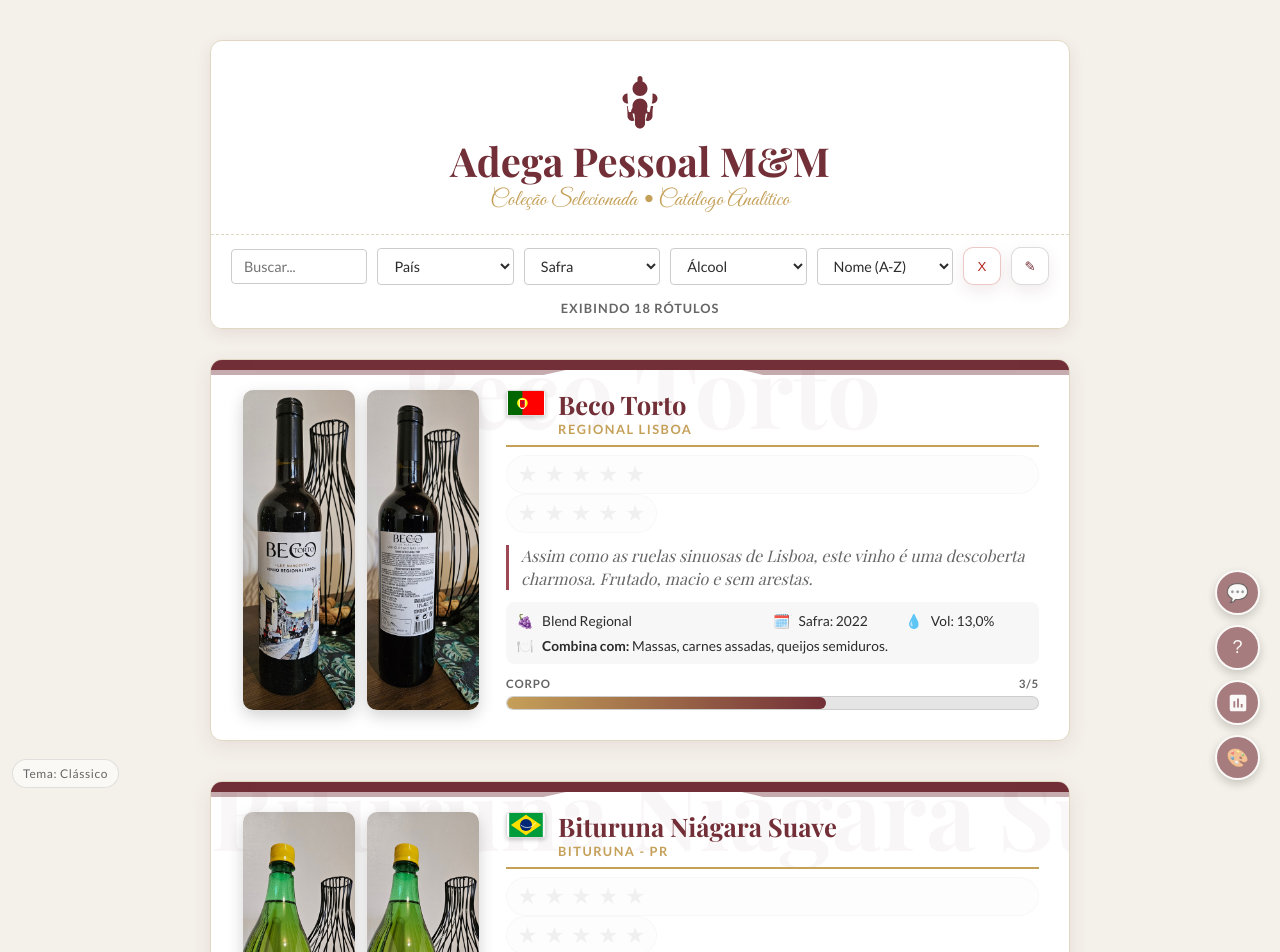
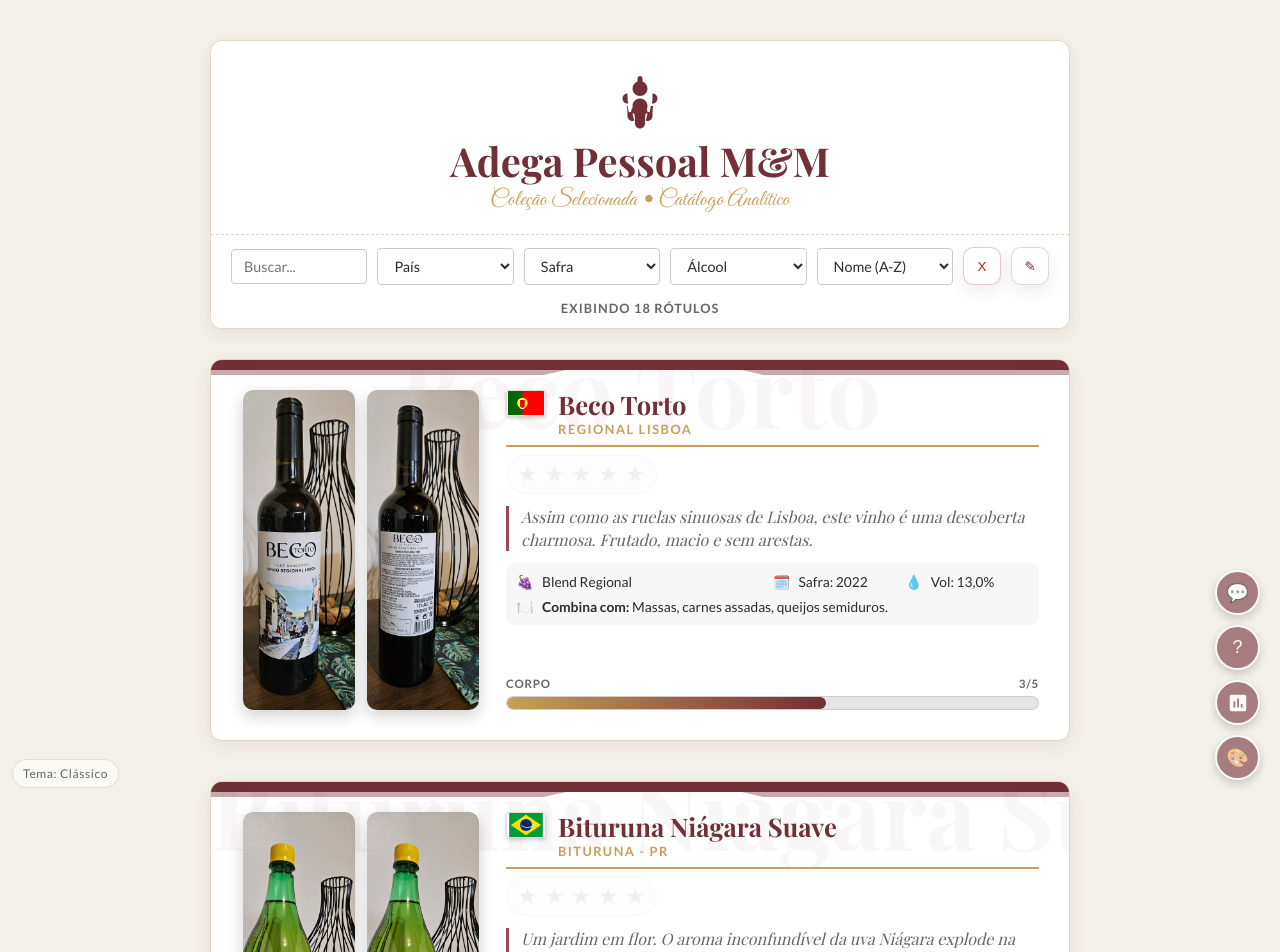
Before and after one commit to maycowcarrara/meusvinhos, a React (Vite) app in the folder adega-react/: page / in a window 1280 px wide. Shown: the top 952 px of the page. Built offline with nearby package versions, Linux system fonts and the light colour scheme; a web font is replaced by a local one.

Commit message:
Integração IA 2.0 + Cloudflare Workers

```diff
--- a/adega-react/src/App.jsx
+++ b/adega-react/src/App.jsx
@@ -1274,12 +1274,6 @@ export default function App() {
                     </div>
                   </div>
 
-                  <Stars
-                    value={ratings[v.nome] ?? 0}
-                    readOnly={!(isEditMode && unlocked)}
-                    onChange={(val) => setRating(v.nome, val)}
-                  />
-
                   <div style={{ display: "flex", alignItems: "center", gap: "8px" }}>
                     <Stars
                       value={ratings[v.nome] ?? 0}
```
